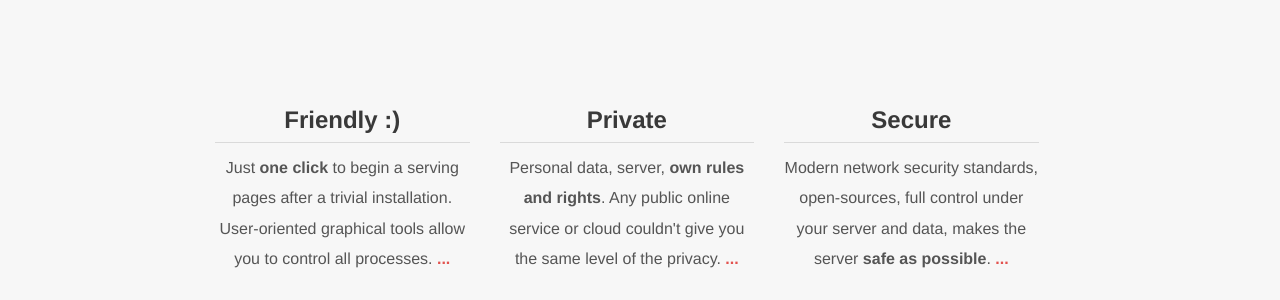
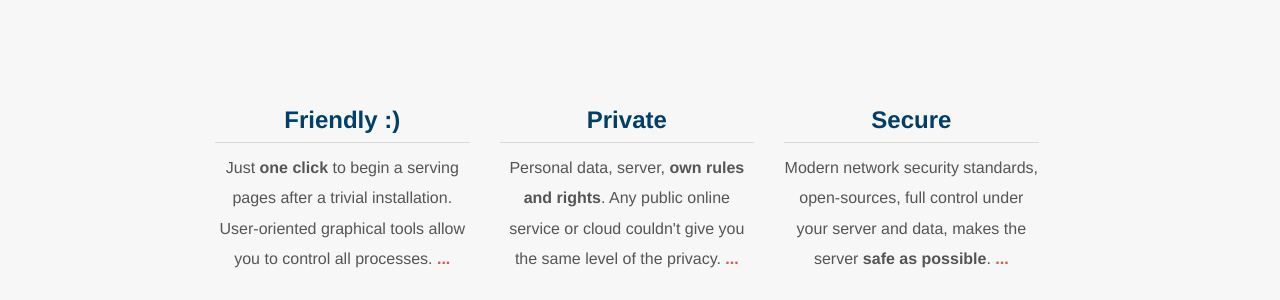
Before and after one commit to obmin/obmin.github.io, a Jekyll site: the page built from index.md, in a window 1280 px wide. Shown: the part 514-814 px from the top of the page. Built offline with Jekyll 4.4.1, drawn with Linux system fonts in a browser that asks for light colours.

Commit message:
Update styles

```diff
--- a/_sass/content.scss
+++ b/_sass/content.scss
@@ -3,7 +3,7 @@
 .content {
   padding: 40px;
   line-height: 1.9;
-  @media(max-width: 768px) {
+  @media(max-width: 880px) {
     padding: 15px;
   }
 
@@ -11,8 +11,9 @@
 	margin: 0 0 16px;
   }
   a {
-    color: $dark-orange;
+	color: $dark-orange;
     font-weight: 700;
+	h2 {color: #003f69;}
     &:hover {
       border-bottom: 2px solid;
     }
```
